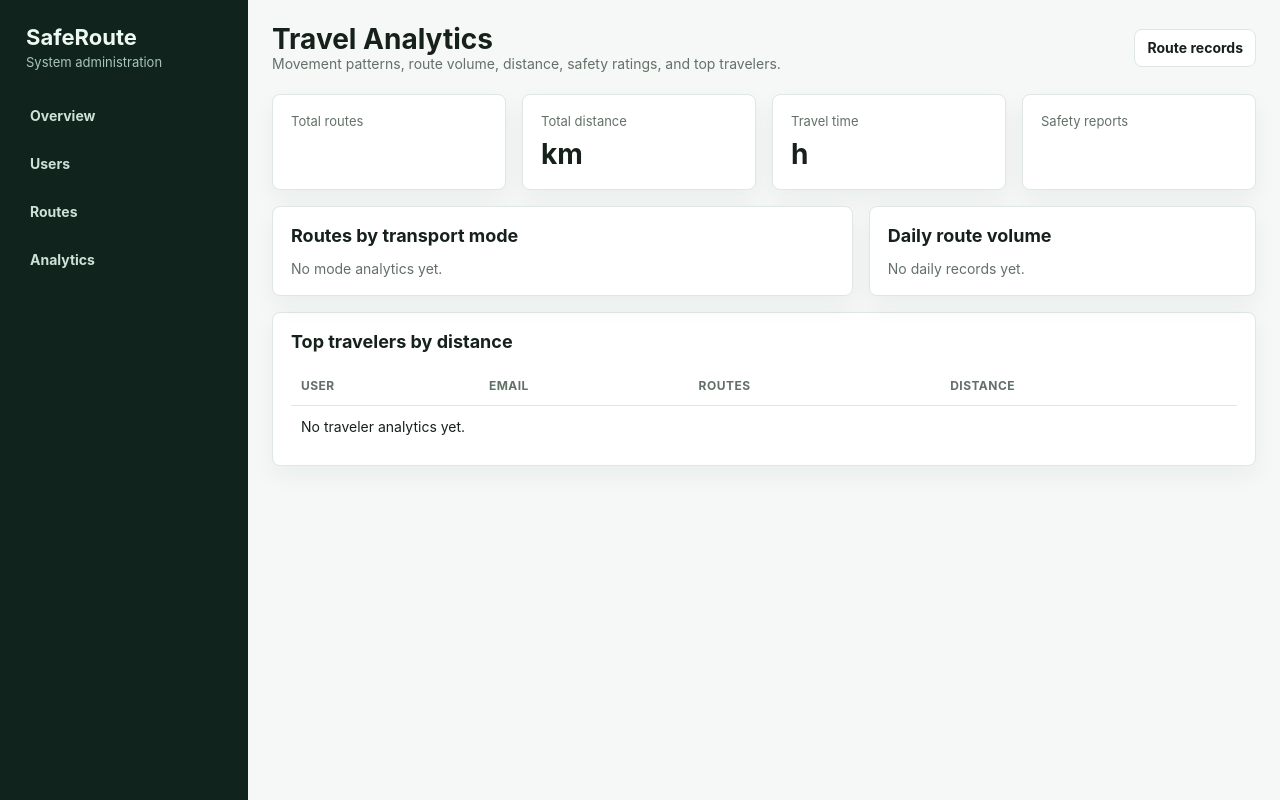
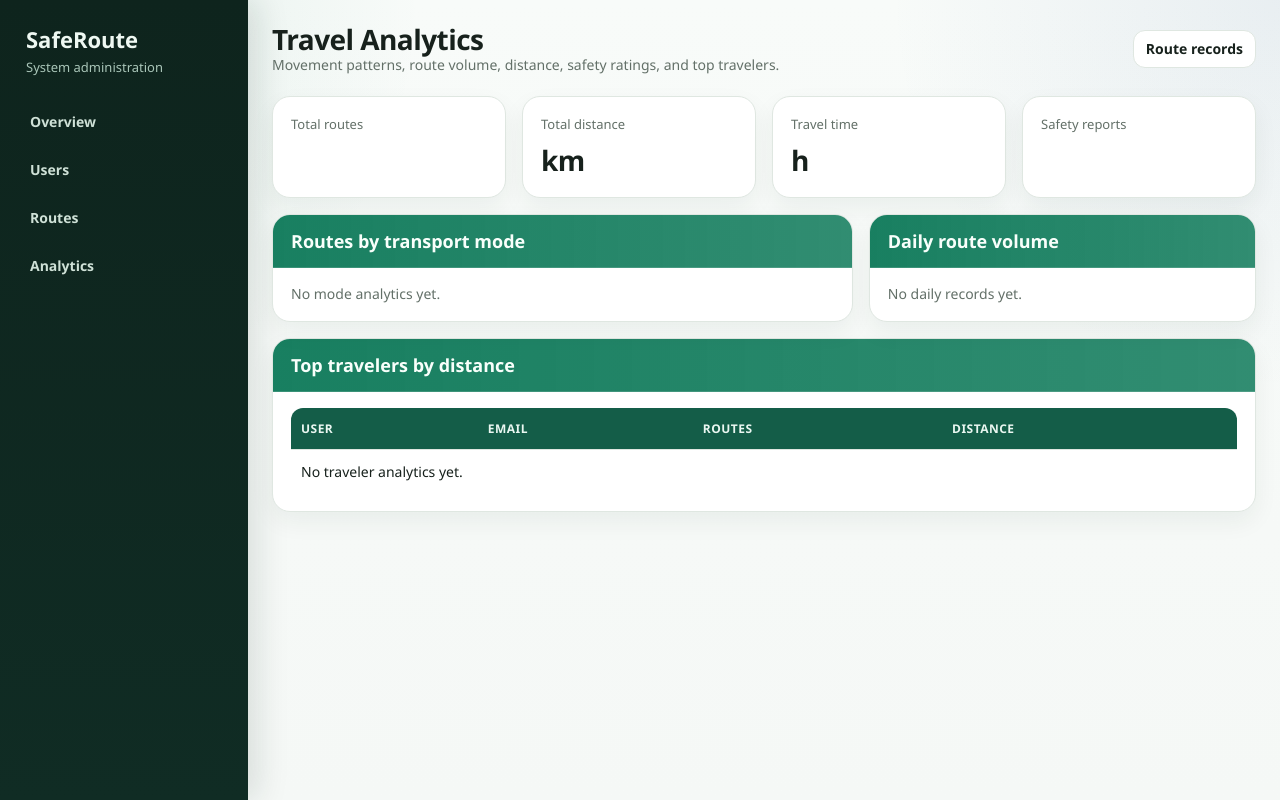
Before and after one commit to AmosStack/Saferoute, a Django app: template backend/api/templates/dashboard/analytics.html in a window 1280 px wide. Run offline with Django 5.2, Linux system fonts and the light colour scheme; the template is opened without the code that fills it, so the values that code supplies are empty.

Commit message:
Update base.html

```diff
--- a/backend/api/templates/dashboard/base.html
+++ b/backend/api/templates/dashboard/base.html
@@ -15,25 +15,30 @@
       --panel: #ffffff;
       --accent: #0f7a5a;
       --accent-2: #335c99;
+      --accent-soft: #e7f4ee;
       --warn: #b45309;
       --danger: #b42318;
     }
     * { box-sizing: border-box; }
     body {
       margin: 0;
-      font-family: Inter, ui-sans-serif, system-ui, -apple-system, BlinkMacSystemFont, "Segoe UI", sans-serif;
+      font-family: "Avenir Next", "Segoe UI", ui-sans-serif, system-ui, -apple-system, BlinkMacSystemFont, sans-serif;
       color: var(--ink);
-      background: var(--soft);
+      background:
+        radial-gradient(circle at top left, rgba(15, 122, 90, 0.10), transparent 28%),
+        radial-gradient(circle at top right, rgba(51, 92, 153, 0.08), transparent 26%),
+        linear-gradient(180deg, #f8fbf9 0%, var(--soft) 100%);
     }
     a { color: inherit; text-decoration: none; }
     .shell { min-height: 100vh; display: grid; grid-template-columns: 248px minmax(0, 1fr); }
     .sidebar {
-      background: #10231d;
+      background: linear-gradient(180deg, #0e241d 0%, #102c24 100%);
       color: #eef8f2;
       padding: 24px 18px;
       display: flex;
       flex-direction: column;
       gap: 24px;
+      box-shadow: 10px 0 30px rgba(18, 38, 30, 0.12);
     }
     .brand { display: flex; flex-direction: column; gap: 4px; padding: 0 8px; }
     .brand strong { font-size: 22px; letter-spacing: 0; }
@@ -49,8 +54,9 @@
       color: #cfe1d7;
       font-weight: 650;
       font-size: 14px;
+      transition: background-color .18s ease, color .18s ease, transform .18s ease, box-shadow .18s ease;
     }
-    .nav a.active, .nav a:hover { background: #1f3b31; color: #fff; }
+    .nav a.active, .nav a:hover { background: rgba(255, 255, 255, 0.10); color: #fff; transform: translateX(2px); }
     .main { padding: 24px; min-width: 0; }
     .auth-page {
       min-height: 100vh;
@@ -63,11 +69,11 @@
     }
     .auth-card {
       width: min(100%, 420px);
-      background: rgba(255, 255, 255, 0.94);
-      border: 1px solid rgba(223, 231, 225, 0.9);
-      border-radius: 8px;
+      background: rgba(255, 255, 255, 0.96);
+      border: 1px solid rgba(223, 231, 225, 0.95);
+      border-radius: 18px;
       padding: 28px;
-      box-shadow: 0 20px 48px rgba(25, 44, 35, 0.13);
+      box-shadow: 0 24px 64px rgba(25, 44, 35, 0.15);
     }
     .auth-brand { display: grid; gap: 5px; margin-bottom: 24px; }
     .auth-brand strong { font-size: 24px; letter-spacing: 0; }
@@ -82,7 +88,7 @@
       gap: 16px;
       margin-bottom: 22px;
     }
-    h1 { margin: 0; font-size: 28px; line-height: 1.1; letter-spacing: 0; }
+    h1 { margin: 0; font-size: 28px; line-height: 1.1; letter-spacing: -0.02em; }
     .subtle { color: var(--muted); font-size: 14px; }
     .grid { display: grid; gap: 16px; }
     .metrics { grid-template-columns: repeat(4, minmax(0, 1fr)); }
@@ -90,48 +96,78 @@
     .card {
       background: var(--panel);
       border: 1px solid var(--line);
-      border-radius: 8px;
+      border-radius: 18px;
       padding: 18px;
-      box-shadow: 0 10px 24px rgba(25, 44, 35, 0.05);
+      box-shadow: 0 10px 24px rgba(25, 44, 35, 0.06);
+      transition: transform .18s ease, box-shadow .18s ease, border-color .18s ease;
+      overflow: hidden;
+    }
+    .card:hover {
+      transform: translateY(-2px);
+      border-color: rgba(15, 122, 90, 0.22);
+      box-shadow: 0 18px 34px rgba(25, 44, 35, 0.10);
     }
     .metric span { display: block; color: var(--muted); font-size: 13px; margin-bottom: 8px; }
-    .metric strong { font-size: 28px; letter-spacing: 0; }
-    .section-title { display: flex; justify-content: space-between; align-items: center; margin-bottom: 14px; gap: 12px; }
-    .section-title h2 { margin: 0; font-size: 18px; }
+    .metric strong { font-size: 28px; letter-spacing: -0.02em; }
+    .section-title {
+      display: flex;
+      justify-content: space-between;
+      align-items: center;
+      gap: 12px;
+      margin: -18px -18px 16px;
+      padding: 14px 18px;
+      background: linear-gradient(90deg, rgba(15, 122, 90, 0.96), rgba(15, 122, 90, 0.86));
+      color: #f6fffb;
+      border-bottom: 1px solid rgba(255, 255, 255, 0.14);
+    }
+    .section-title h2 { margin: 0; font-size: 18px; color: #f8fffb; }
+    .section-title .subtle { color: rgba(246, 255, 251, 0.82); }
     .table-wrap { width: 100%; overflow-x: auto; }
     table { width: 100%; border-collapse: collapse; font-size: 14px; }
     th, td { padding: 12px 10px; border-bottom: 1px solid var(--line); text-align: left; vertical-align: top; }
-    th { color: var(--muted); font-size: 12px; text-transform: uppercase; letter-spacing: .04em; }
+    th {
+      color: #eaf7f1;
+      font-size: 12px;
+      text-transform: uppercase;
+      letter-spacing: .04em;
+      background: #145d48;
+    }
+    thead th:first-child { border-top-left-radius: 12px; }
+    thead th:last-child { border-top-right-radius: 12px; }
+    tbody tr { transition: background-color .16s ease, transform .16s ease; }
+    tbody tr:hover { background: #f2faf6; }
     tr:last-child td { border-bottom: 0; }
-    .pill { display: inline-flex; align-items: center; min-height: 26px; padding: 4px 9px; border-radius: 999px; background: #e8f3ee; color: #0f6048; font-weight: 700; font-size: 12px; }
+    .pill { display: inline-flex; align-items: center; min-height: 26px; padding: 4px 9px; border-radius: 999px; background: var(--accent-soft); color: #0f6048; font-weight: 700; font-size: 12px; }
     .button, button {
       display: inline-flex;
       align-items: center;
       justify-content: center;
       min-height: 38px;
       border: 1px solid var(--line);
-      border-radius: 8px;
+      border-radius: 12px;
       padding: 8px 12px;
       background: #fff;
       color: var(--ink);
       font-weight: 750;
       cursor: pointer;
       font-size: 14px;
+      transition: transform .18s ease, box-shadow .18s ease, border-color .18s ease, background-color .18s ease, color .18s ease;
     }
     .button.primary, button.primary { background: var(--accent); color: #fff; border-color: var(--accent); }
     .button.danger, button.danger { color: var(--danger); }
-    .button:hover, button:hover { border-color: #b8c8bf; box-shadow: 0 2px 8px rgba(25, 44, 35, 0.08); }
+    .button:hover, button:hover { border-color: #a8bdb3; box-shadow: 0 10px 20px rgba(25, 44, 35, 0.10); transform: translateY(-1px); }
     .button.primary:hover, button.primary:hover { background: #0c694d; border-color: #0c694d; }
     .filters, .form-grid { display: flex; flex-wrap: wrap; gap: 10px; align-items: end; }
     input, select {
       width: 100%;
       min-height: 40px;
       border: 1px solid var(--line);
-      border-radius: 8px;
+      border-radius: 12px;
       padding: 8px 10px;
       background: #fff;
       color: var(--ink);
       font: inherit;
+      transition: border-color .18s ease, box-shadow .18s ease, transform .18s ease;
     }
     label { display: grid; gap: 6px; color: var(--muted); font-size: 13px; min-width: 210px; }
     input:focus, select:focus {
@@ -148,13 +184,14 @@
     .bar-track { height: 10px; background: #e8eeea; border-radius: 999px; overflow: hidden; }
     .bar-fill { height: 100%; min-width: 3px; background: linear-gradient(90deg, var(--accent), var(--accent-2)); }
     .detail-list { display: grid; grid-template-columns: repeat(2, minmax(0, 1fr)); gap: 12px; }
-    .detail-list div { padding: 12px; border: 1px solid var(--line); border-radius: 8px; background: #fbfdfc; }
+    .detail-list div { padding: 12px; border: 1px solid var(--line); border-radius: 12px; background: #fbfdfc; transition: transform .18s ease, border-color .18s ease, box-shadow .18s ease; }
+    .detail-list div:hover { transform: translateY(-1px); border-color: rgba(15, 122, 90, 0.20); box-shadow: 0 10px 18px rgba(25, 44, 35, 0.06); }
     .detail-list span { display: block; color: var(--muted); font-size: 12px; margin-bottom: 5px; }
     .map-shell { display: grid; gap: 12px; }
     .map-canvas {
       width: 100%;
       height: 420px;
-      border-radius: 12px;
+      border-radius: 16px;
       border: 1px solid var(--line);
       overflow: hidden;
       background: #eef4ef;
@@ -174,6 +211,11 @@
       border: 1px solid var(--line);
       border-radius: 999px;
       background: #fff;
+      transition: transform .18s ease, box-shadow .18s ease;
+    }
+    .map-legend span:hover {
+      transform: translateY(-1px);
+      box-shadow: 0 8px 16px rgba(25, 44, 35, 0.06);
     }
     .dot {
       width: 10px;
```
